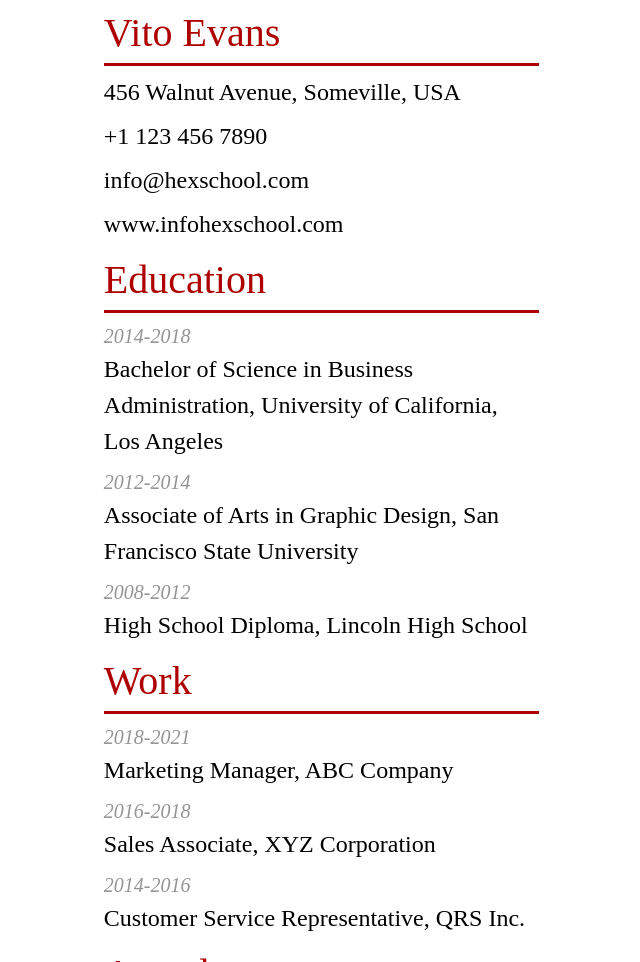
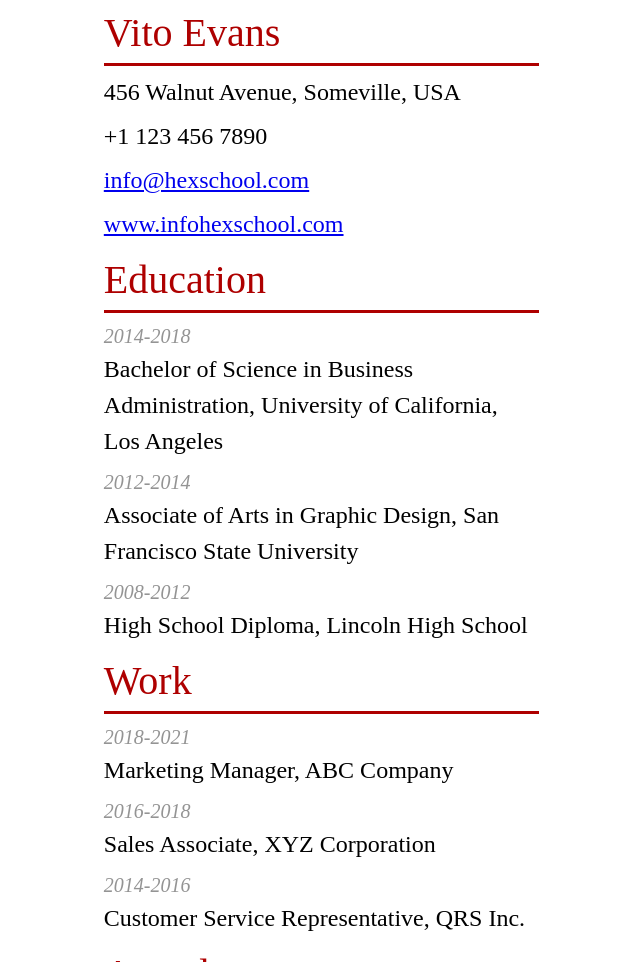
Before and after one commit to jylee0805/Resume, a plain HTML site: page index.html in a window 1280 px wide. Shown: the part 1578-2540 px from the top of the page, without its empty margins (101-741 px from the left). Drawn offline with Linux system fonts and the light colour scheme; a web font is replaced by a local one.

Commit message:
Update index.html

```diff
--- a/index.html
+++ b/index.html
@@ -22,8 +22,8 @@
                 <ul class="info__list">
                     <li>456 Walnut Avenue, Someville, USA</li>
                     <li>+1 123 456 7890</li>
-                    <li>info@hexschool.com</li>
-                    <li>www.infohexschool.com</li>
+                    <li><a href="#">info@hexschool.com</a></li>
+                    <li><a href="#">www.infohexschool.com</a></li>
                 </ul>
             </div>
             <div class="info__item">
```
